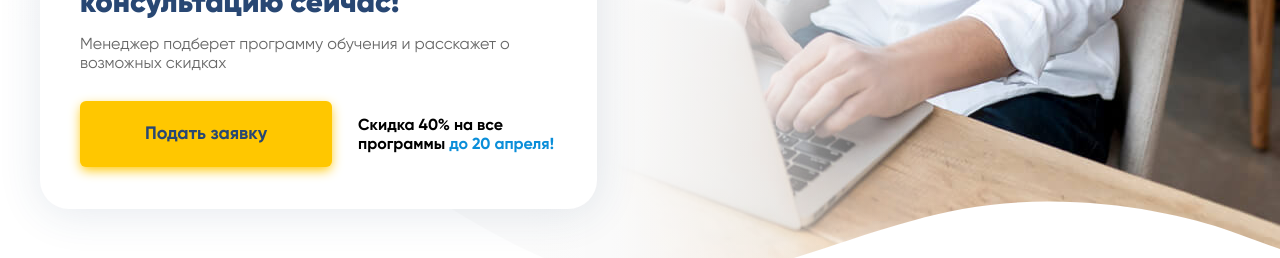
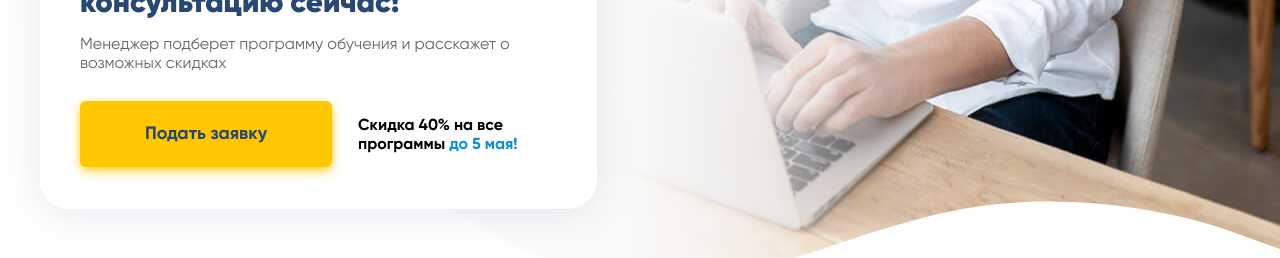
Before and after one commit to 70-7h3-m00n/online.ipo.msk.ru, a Next.js app: page / in a window 1280 px wide. Shown: the part 880-1138 px from the top of the page. Built offline with nearby package versions, Linux system fonts and the light colour scheme.

Commit message:
updated dates

```diff
--- a/pages/index.tsx
+++ b/pages/index.tsx
@@ -34,7 +34,7 @@ export default function Home() {
                   Подать заявку
                 </a>
                 <div className='note'>
-                  Скидка 40% на все программы <span>до 20 апреля!</span>
+                  Скидка 40% на все программы <span>до 5 мая!</span>
                 </div>
               </div>
             </div>
```
